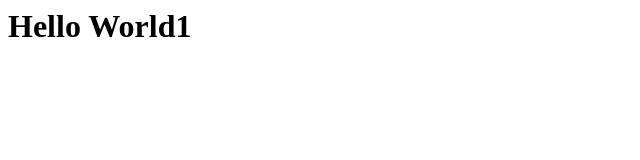
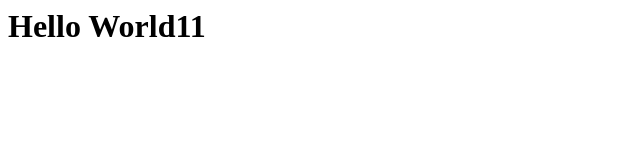
Before and after one commit to liormor75/Metrixtest, a plain HTML site: page index.html in a window 1280 px wide. Shown: the full height of the page, 0-640 px from the left. Drawn offline with Linux system fonts and the light colour scheme.

Commit message:
Update index.html

```diff
--- a/index.html
+++ b/index.html
@@ -1,5 +1,5 @@
 <!-- index.html -->
 <html>
-	  <head><title>Hello World1</title></head>
-	    <body><h1>Hello World1</h1></body>
+	  <head><title>Hello World11</title></head>
+	    <body><h1>Hello World11</h1></body>
     </html>
```
